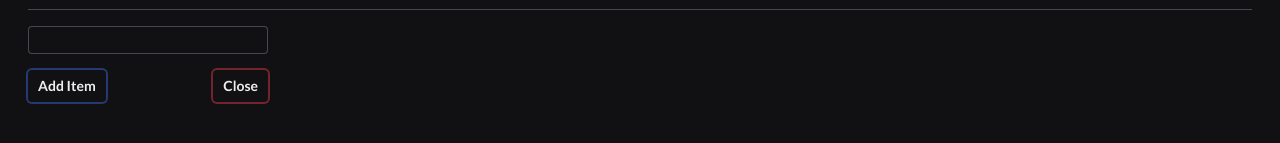
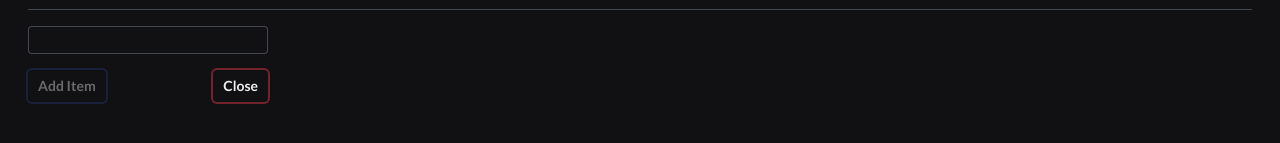
Before and after one commit to rileyKacmarynski/groceries, a React (Vite) app: page / in a window 1280 px wide. Both pictures are taken after a click on the button "Add". Shown: the part 267-410 px from the top of the page. Built offline with nearby package versions, Linux system fonts and the light colour scheme.

Commit message:
fix: fix test setup, button styles

```diff
--- a/src/components/GroceryList/GroceryForm.tsx
+++ b/src/components/GroceryList/GroceryForm.tsx
@@ -67,6 +67,8 @@ function GroceryForm({ addItem }: GroceryFormProps): JSX.Element {
 					<ButtonGroup>
 						<Button
 							type='submit'
+							disabled={!item.length}
+							aria-disabled={!item.length}
 							outlined
 							data-testid={ITEM_SUBMIT_BUTTON_TEST_ID}
 						>
--- a/src/components/ui/baseLibrary/Button/Button.tsx
+++ b/src/components/ui/baseLibrary/Button/Button.tsx
@@ -29,7 +29,10 @@ const Button = styled('button', {
 
 	'&[aria-disabled="true"]': {
 		opacity: '0.4',
-		cursor: 'not-allowed',
+		'&:hover': {
+			backgroundColor: 'transparent',
+			cursor: 'not-allowed',
+		},
 	},
 
 	variants: {
```
Also changed, not shown: package.json (+20 -20 lines), src/setupTests.ts (+2 -0 lines), 2 other files (tests, documents, lock files or other folders).
